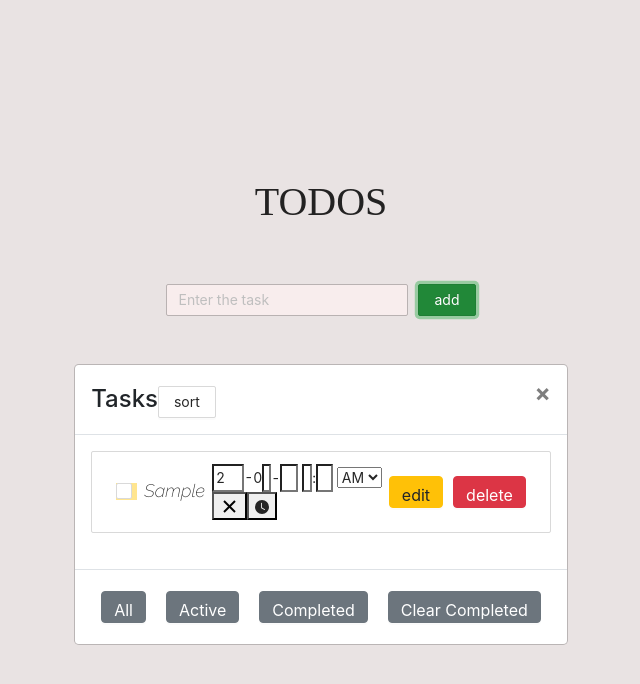
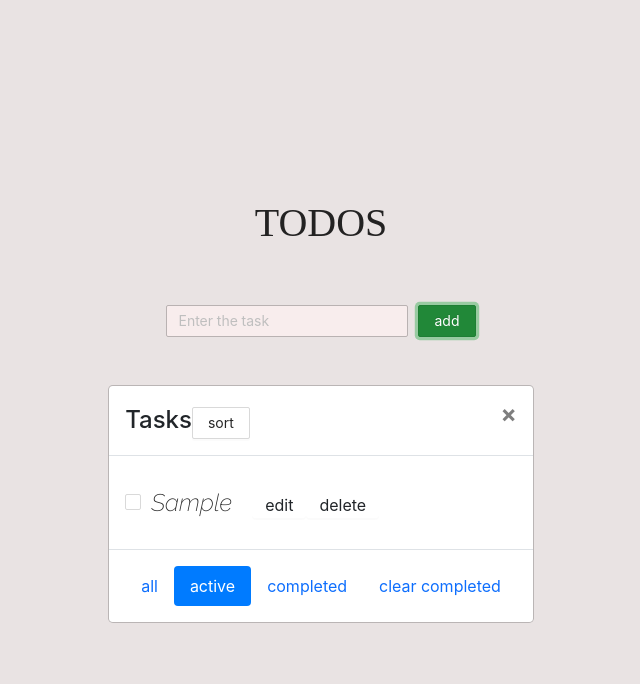
Before and after one commit to tush288/todo-app, a React (Create React App) app: page / in a window 1280 px wide. Both pictures are taken after typing "Sample" into the empty fields and a click on the button "add". Shown: the top 684 px of the page, without its empty margins (319-959 px from the left). Built offline with nearby package versions, Linux system fonts and the light colour scheme; a web font is replaced by a local one.

Commit message:
fixing the nav links

```diff
--- a/src/App.js
+++ b/src/App.js
@@ -4,7 +4,7 @@ import "antd/dist/antd.css";
 import Footer from "./Footer";
 import List from "./List";
 import Input from "./Input";
-import Table from "./Table";
+// import Table from "./Table";
 import Header from "./Header";
 import "bootstrap/dist/css/bootstrap.min.css";
 
@@ -144,6 +144,7 @@ function App() {
           onEnterTaskName={onEnterTaskName}
           onEdit={onEditHandle}
           onDelete={onDeleteHandle}
+          handleSort={handleSort}
         />
       )}
 
--- a/src/Input.js
+++ b/src/Input.js
@@ -20,7 +20,7 @@ function InputWithSubmit(props) {
         className="app__button,btn btn-success"
         onClick={props.onSubmit}
       >
-        add{" "}
+        add
       </Button>
     </div>
   );
--- a/src/List.css
+++ b/src/List.css
@@ -1,9 +1,10 @@
+.list_modal {
+  display: table;
+}
 .list {
-  display: flex;
+  width: fit-content;
 }
-/* .list_modal{
-    border: none;
-} */
+
 .app__list {
   margin-bottom: 20px;
   width: 100%;
@@ -12,14 +13,20 @@
   margin-right: 5px;
 }
 .list_input {
-  width: 100%;
+  width: fit-content;
 }
 .list_mapitem {
-  font-size: large;
+  font-size: x-large;
   font-family: "Raleway", sans-serif;
 }
 .list_buttons {
   display: flex;
+  margin-left: 20px;
 }
-.table_data_datepicker {
+.list_checkbox {
+  margin-right: 10px;
 }
+.list_nav {
+  display: flex;
+  flex-direction: column;
+}
--- a/src/List.js
+++ b/src/List.js
@@ -4,9 +4,10 @@ import { List, Typography, Checkbox, Input, Button, Popconfirm } from "antd";
 import "./List.css";
 import DateTimePicker from "react-datetime-picker";
 import { BsFillClockFill } from "react-icons/bs";
-import { Modal } from "react-bootstrap";
+import { Modal, Nav } from "react-bootstrap";
 
 function TodoList(props) {
+  // const [active, setActive] = useState("all");
   return (
     <div className="list_modal">
       <Modal.Dialog>
@@ -20,41 +21,42 @@ function TodoList(props) {
         <Modal.Body>
           <div className="list">
             <List
-              className="app__list"
-              bordered
               dataSource={props.data}
               renderItem={(item, index) => (
                 <List.Item>
                   <Typography.Text mark>
+                    <div className="list_checkbox">
                       <Checkbox
-                      className="app__list__checkbox"
                         type="checkbox"
                         checked={props.data[index].status}
                         onChange={(e) => props.onChangeCheckBox(e, index)}
                       />
+                    </div>
                   </Typography.Text>
                   {props.activeIndex !== index ? (
                     <div className="list_mapitem">{item.name}</div>
                   ) : (
+                    <div className="list_input">
                       <Input
-                      className="list_input"
                         value={item.name}
                         onChange={(e) => props.onChangeTaskName(e, index)}
                         onPressEnter={(e) => props.onEnterTaskName(e, index)}
                       />
+                    </div>
                   )}
-                  <div className="table_data_datepicker">
+
+                  {/* <div className="table_data_datepicker">
                     <DateTimePicker
                       className="table_data_datepicker"
                       value={item.date}
                       onChange={(date) => props.onDateChange(index, date)}
-                      calendarIcon={<BsFillClockFill />}
+                      // calendarIcon={<BsFillClockFill />}
                       format="y-MM-dd h:mm a"
                     ></DateTimePicker>
-                  </div>
+                  </div> */}
                   <div className="list_buttons">
                     <Button
-                      className="btn btn-warning table_button_edit "
+                      className=" btn "
                       onClick={() => props.onEdit(index)}
                     >
                       edit
@@ -67,7 +69,7 @@ function TodoList(props) {
                       okText="Yes"
                       cancelText="No"
                     >
-                      <Button className="btn btn-danger">delete</Button>
+                      <Button className="btn ">delete</Button>
                     </Popconfirm>
                   </div>
                 </List.Item>
@@ -77,32 +79,38 @@ function TodoList(props) {
         </Modal.Body>
 
         <Modal.Footer>
-          <div>
-            <Button
-              className="btn btn-secondary footer_button"
+          <div className="list_nav">
+            <Nav variant="pills" defaultActiveKey="/home">
+              <Nav.Item>
+                <Nav.Link
+                  onChange={(e) => console.log(e, "e")}
+                  eventKey="1"
                   onClick={props.showAllTasks}
                 >
-              All
-            </Button>
-            <Button
-              className="btn btn-secondary footer_button"
+                  all
+                </Nav.Link>
+              </Nav.Item>
+              <Nav.Item>
+                <Nav.Link
+                  eventKey="2"
+                  data-toggle="tab"
+                  active
                   onClick={props.showActiveTasks}
                 >
-              Active
-            </Button>
-            <Button
-              className="btn btn-secondary footer_button"
-              onClick={props.showCompletedTasks}
-            >
-              Completed
-            </Button>
-
-            <Button
-              className="btn btn-secondary footer_button"
-              onClick={props.clearCompletedTasks}
-            >
-              Clear Completed
-            </Button>
+                  active
+                </Nav.Link>
+              </Nav.Item>
+              <Nav.Item>
+                <Nav.Link eventKey="3" onClick={props.showCompletedTasks}>
+                  completed
+                </Nav.Link>
+              </Nav.Item>
+              <Nav.Item>
+                <Nav.Link eventKey="4" onClick={props.clearCompletedTasks}>
+                  clear completed
+                </Nav.Link>
+              </Nav.Item>
+            </Nav>
           </div>
         </Modal.Footer>
       </Modal.Dialog>
--- a/src/Table.css
+++ b/src/Table.css
@@ -4,9 +4,7 @@
   table-layout: fixed;
   word-wrap: break-word;
 }
-.table_button_edit {
-  margin-right: 10px;
-}
+
 .table_data {
   display: flex;
   flex-direction: column;
```
Lines whose indentation alone changed are shown as unchanged.
